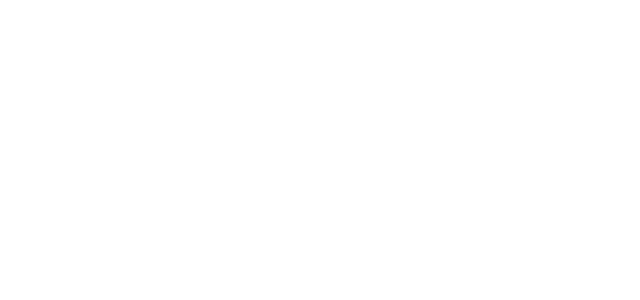
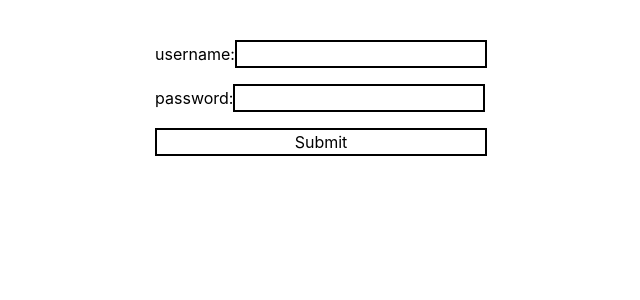
Before and after one commit to Eclair08/deploy-trial, a React (Create React App) app: page /login in a window 1280 px wide. Before the commit this address had no page. Shown: the top 300 px of the page, without its empty margins (319-959 px from the left). Built offline with nearby package versions, Linux system fonts and the light colour scheme.

Commit message:
commit trial

```diff
--- a/src/App.js
+++ b/src/App.js
@@ -1,7 +1,9 @@
 import logo from './logo.svg';
 import { Homepage } from './page/Homepage';
+import { Login } from './page/Login'
 import { Location } from './component/Location';
-import { Pokemon } from './component/Pokemon'
+import { Pokemon } from './component/Pokemon';
+import Fight  from './page/Fight'
 import './App.css';
 import {Routes,Route} from "react-router-dom"
 
@@ -10,9 +12,11 @@
     return (
       <div>
       <Routes>
+        <Route path="/login" element={<Login/>} />
         <Route path="/" element={<Homepage/>} />
         <Route path="/location" element={<Location />}/>
         <Route path="/location/:id" element={<Pokemon/>}/>
+        <Route path="/fight" element={<Fight />}/>
       </Routes>
     </div>)
 }
--- a/src/component/Pokemon.jsx
+++ b/src/component/Pokemon.jsx
@@ -2,13 +2,15 @@
 import { List } from "./PokemonList";
 import {NamePokemon, Img, Button, ListPokemon, ContainerList, LuckyOne} from "./Other";
 import { useEffect, useState } from "react";
-import {useParams} from "react-router-dom"
+import {useParams,useNavigate} from "react-router-dom"
+
 
 export const Pokemon = ()=>{
     const {id} = useParams()
     const [nama, setNama]=useState("Pidgey")
     const [img, setImg]=useState("https://raw.githubusercontent.com/PokeAPI/sprites/master/sprites/pokemon/other/dream-world/16.svg")
     const [data, setData]=useState([])
+    const navigate=useNavigate()
 
     const getData = async ()=>{
         const req=await fetch(`https://pokeapi.co/api/v2/location-area/${id}`)
@@ -36,6 +38,12 @@
     const handleClick=(nama,img )=>{
         setImg (img)
         setNama (nama)
+        const pokemon={
+            nama:nama,
+            image:img
+        }
+        localStorage.setItem('mob',JSON.stringify(pokemon));
+        navigate('/fight')
     }
 
     return (
--- /dev/null
+++ b/src/page/Fight.jsx
@@ -0,0 +1,80 @@
+import { useEffect, useState } from "react"
+import { NamePokemon, ContainerList, Img } from "../component/Other"
+
+    const Fight = () =>{
+    const player = JSON.parse(localStorage.getItem("user"))
+    const token = JSON.parse(localStorage.getItem("token"))
+    const character1 = JSON.parse(localStorage.getItem("mainPokemon"))
+    const character2 = JSON.parse(localStorage.getItem("mob"))
+
+    const [winner,setWiner]=useState('')
+    const [turn,setTurn]=useState(0)
+    const [hp1,setHp1]=useState(100)
+    const [hp2,setHp2]=useState(100)
+    console.log(token.token);
+    // console.log(player.username);
+    console.log(character1);
+    // console.log(character2.nama);
+    const dmg = (winner) => {
+        if (winner === character1.name) {
+            setHp2(hp2-10)
+        }
+        else if (winner === character2.name){
+            setHp1(hp1-10)
+        }
+    }
+
+    const handleClick = async () => {
+        const req = await fetch('https://kobarsept.com/api/fight',{
+            method:'POST',
+            headers:{
+                'Content-Type':'application/json',
+                'Authorization': `Bearer ${token.token}`
+            },
+            body: JSON.stringify({
+                character1: character1.nama,
+                character2: character2.nama,
+                player: player.username
+            })
+        })
+        const resp = await req.json()
+        setWiner(resp.winner)
+        setTurn(turn+1)
+    }
+
+    useEffect(() => {
+        dmg(winner)
+    },[winner, turn])
+
+    useEffect(() => {
+        if (hp1 === 0) {
+            alert(`${character1.nama} win`)
+        }
+        else if (hp2 === 0) {
+            alert(`${character2.nama} win`)
+        }
+    })
+
+    return (
+    <>
+    <button >Trainer: {player.username}</button>
+    <button >Turn: {turn}</button>
+
+    <ContainerList>
+        <NamePokemon Name={character1.nama}/>
+        <Img url={character1.image}/>
+        <button>{hp1}</button>
+    </ContainerList>
+
+    <ContainerList>
+        <NamePokemon Name={character2.nama}/>
+        <Img url={character2.image}/>
+        <button>{hp2}</button>
+    </ContainerList>
+
+    <button onClick={handleClick}>FIGHT</button>
+    </>
+    )
+}
+
+export default Fight
--- a/src/page/Homepage.jsx
+++ b/src/page/Homepage.jsx
@@ -35,6 +35,13 @@
     const handleClick=(nama,img )=>{
         setImg (img)
         setNama (nama)
+        const pokemon={
+            nama:nama,
+            image:img
+        }
+        localStorage.setItem('mainPokemon',JSON.stringify(pokemon));
+        // const imgurl = localStorage.getItem(img);
+        // const namepoke = localStorage.getItem(nama);
     }
 
     return (
--- /dev/null
+++ b/src/page/Login.jsx
@@ -0,0 +1,63 @@
+import { useState } from "react"
+import { useNavigate } from "react-router-dom"
+
+export const Login = () => {
+    const [username, setUsername] = useState('')
+    const [password, setPassword] = useState('')
+    const navigate=useNavigate()
+
+    const handleSubmit = async (e) => {
+        e.preventDefault()
+        const userData = {
+            username: username,
+            password: password
+        }
+
+        const req = await fetch('https://kobarsept.com/api/login',{
+            method: 'POST',
+            headers: {
+                'Content-Type':'application/json'
+            },
+            body: JSON.stringify(userData)
+        })
+
+        const resp = await req.json()
+
+        localStorage.setItem('token', JSON.stringify(resp))
+        localStorage.setItem('user', JSON.stringify(userData))
+        // console.log(resp.token);
+        navigate('/')
+    }
+
+    return(
+        <>
+        <div className="flex justify-center ">
+            <form onSubmit={handleSubmit} className="grid grid-cols-1 gap-4 py-10">
+                <div>
+                <label>
+                    username:
+                </label>
+                <input
+                    type="text"
+                    value={username}
+                    onChange={(e) => setUsername(e.target.value)}
+                    className="border-2 border-solid border-black"
+                    />
+                </div>
+                <div>
+                <label>
+                    password:
+                </label>
+                <input
+                    type="password"
+                    value={password}
+                    onChange={(e) => setPassword(e.target.value)}
+                    className="border-2 border-solid border-black"
+                    />
+                </div>
+                <button type="submit" value="Submit" className="border-2 border-solid border-black">Submit</button>
+            </form>
+        </div>
+        </>
+    )
+}
```
Also changed, not shown: 1 other file (tests, documents, lock files or other folders).
